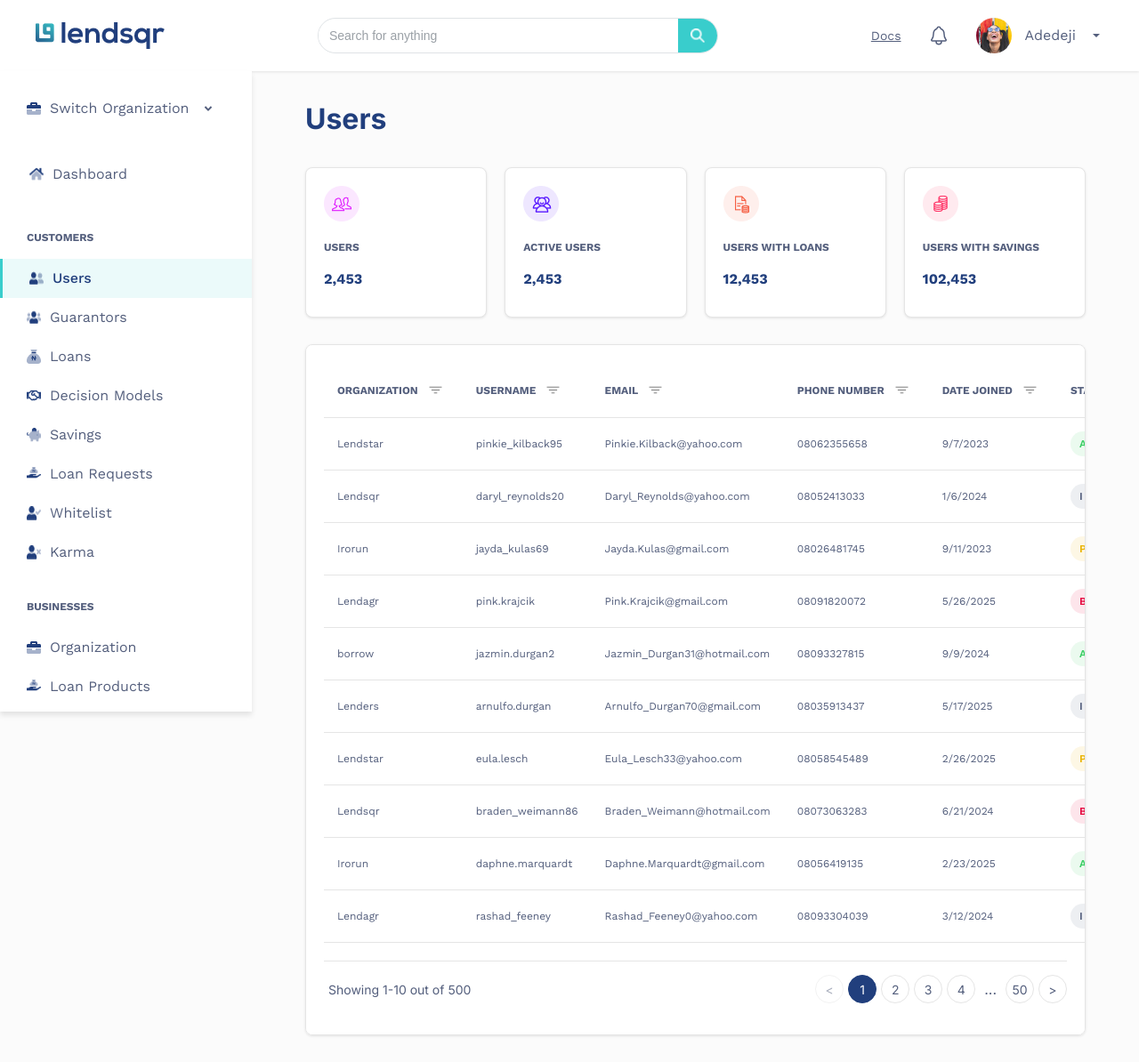
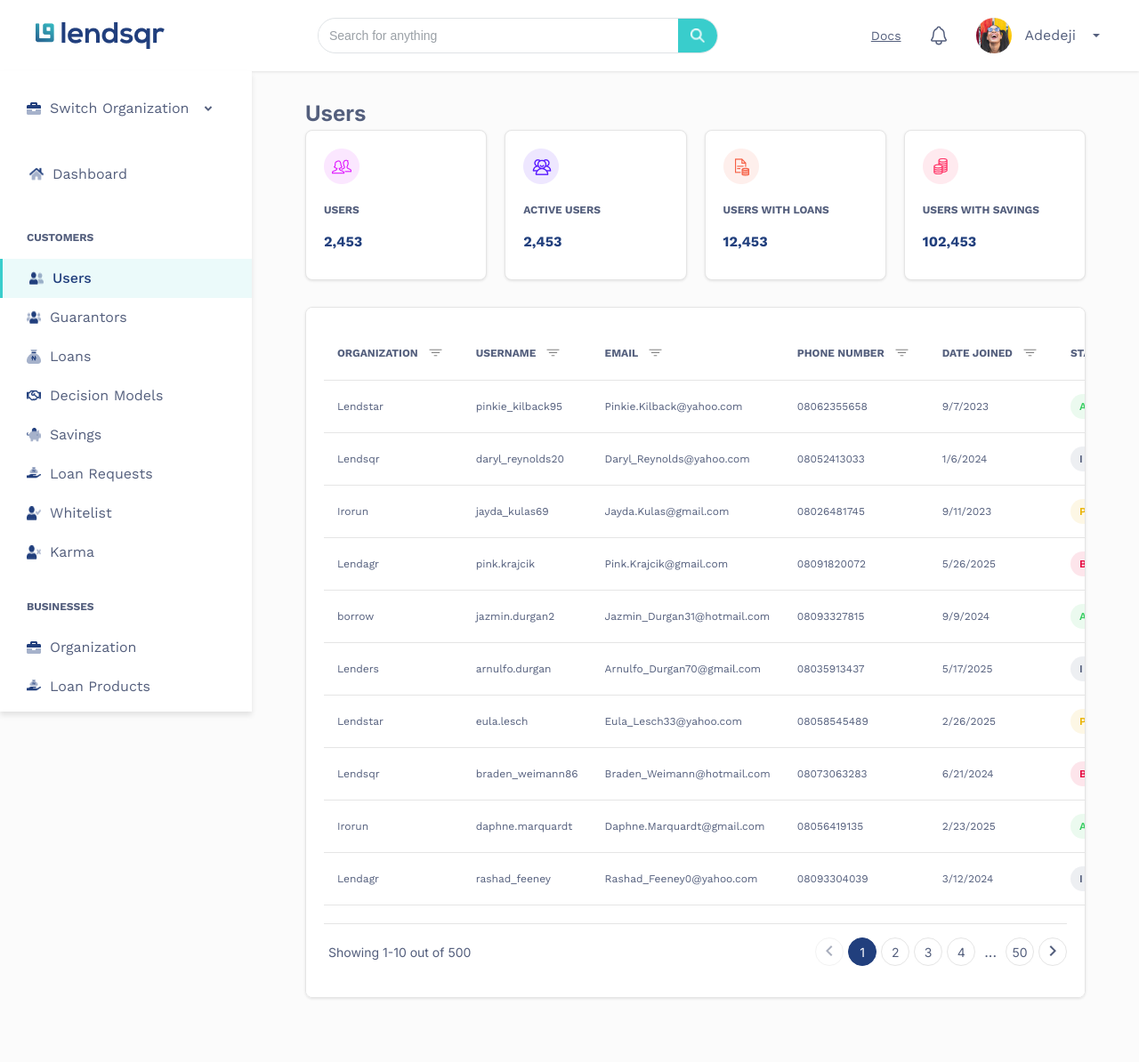
Before and after one commit to james2000-design/lendsqr-fe-test, a Next.js app: page /users in a window 1280 px wide. Shown: the whole page at 89% size. After the commit the page ends 1152 px from the top, so only its background shows below. Built offline with nearby package versions, Linux system fonts and the light colour scheme.

Commit message:
optimization fix

```diff
--- a/src/app/ui/user-details/user-details.tsx
+++ b/src/app/ui/user-details/user-details.tsx
@@ -44,7 +44,7 @@
           onClick={() => router.push("/users")}
           className={styles.backButton}
         >
-          ← Back to Users
+          <IoIosArrowRoundBack size={32} /> Back to Users
         </button>
       </div>
     );
@@ -56,11 +56,11 @@
         className={styles.backButton}
         onClick={() => router.push("/users")}
       >
-        <IoIosArrowRoundBack /> Back to Users
+        <IoIosArrowRoundBack size={32} /> Back to Users
       </button>
 
       <div className={styles.header}>
-        <h1>User Details</h1>
+        <h2>User Details</h2>
         <div className={styles.actionButtons}>
           <button className={styles.blacklistButton}>BLACKLIST USER</button>
           <button className={styles.activateButton}>ACTIVATE USER</button>
--- a/src/app/ui/user-page/user-page.tsx
+++ b/src/app/ui/user-page/user-page.tsx
@@ -69,7 +69,7 @@
   );
   return (
     <div className={styles.content}>
-      <h1>Users</h1>
+      <h2>Users</h2>
       <div className={styles.statsContainer}>
         {stats.map((stat, index) => (
           <UserCard
--- a/src/components/pagination/index.tsx
+++ b/src/components/pagination/index.tsx
@@ -1,5 +1,6 @@
 import React from "react";
 import styles from "./style.module.scss";
+import { MdNavigateBefore, MdNavigateNext } from "react-icons/md";
 
 interface PaginationProps {
   currentPage: number;
@@ -67,7 +68,7 @@
           onClick={() => onPageChange(currentPage - 1)}
           disabled={disablePrev}
         >
-          &lt;
+          <MdNavigateBefore size={24} />
         </button>
 
         {generatePageNumbers().map((item, index) => {
@@ -93,7 +94,7 @@
           onClick={() => onPageChange(currentPage + 1)}
           disabled={disableNext}
         >
-          &gt;
+          <MdNavigateNext size={24} />
         </button>
       </div>
     </div>
```
